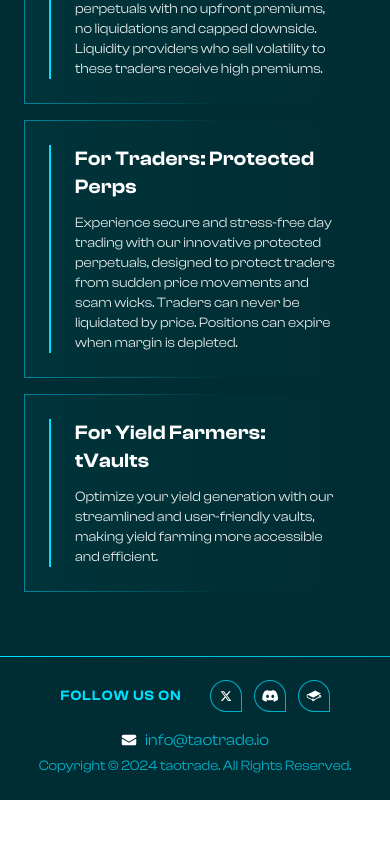
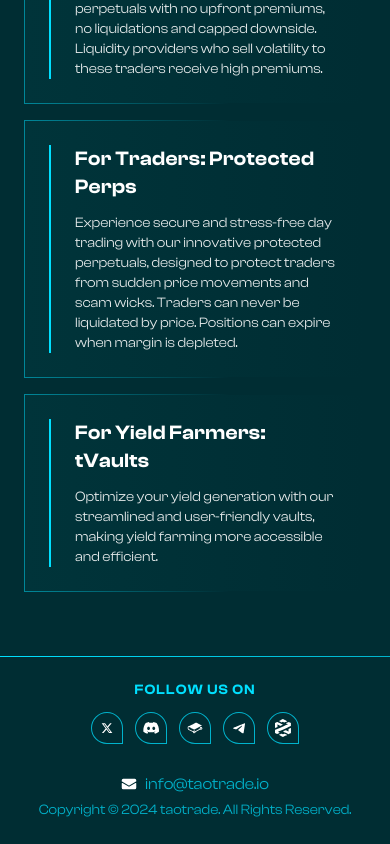
Before and after one commit to ladumorrajani/tao-trade, a Next.js app: page / in a window 390 px wide. Shown: the part 2142-2986 px from the top of the page. Before the commit the page ends 2942 px from the top, so only its background shows below. Built offline with nearby package versions, Linux system fonts and the light colour scheme.

Commit message:
feat: update social media

```diff
--- a/src/components/common/Footer.js
+++ b/src/components/common/Footer.js
@@ -1,7 +1,9 @@
 import Twitter from "@assets/images/twitter.svg";
 import Discord from "@assets/images/discord.svg";
 import GitBook from "@assets/images/gitbook.svg";
+import Telegram from "@assets/images/telegram.svg";
 import Email from "@assets/images/email.svg";
+import Dex from "@assets/images/dextools.svg";
 import Image from "next/image";
 import Link from "next/link";
 
@@ -10,22 +12,32 @@ const SocialMedia = [
 		img: Twitter,
 		alt: "Twitter",
 		link: "https://twitter.com/TaoTradeX",
+		width: 24,
 	},
 	{
 		img: Discord,
 		alt: "Discord",
 		link: "https://discord.gg/ndPpvfs2",
+		width: 22,
 	},
 	{
 		img: GitBook,
 		alt: "GitBook",
 		link: "https://docs.taotrade.io/",
+		width: 24,
 	},
-	// {
-	// 	img: Dex,
-	// 	alt: "Dex",
-	// 	link: "#",
-	// },
+	{
+		img: Telegram,
+		alt: "Telegram",
+		link: "https://t.me/TaoTradeOfficial",
+		width: 24,
+	},
+	{
+		img: Dex,
+		alt: "Dex",
+		link: "https://www.dextools.io/app/en/ether/pair-explorer/0xdb4296318885327bddf7cff46d08b4be5f5db4d6?t=1713972447851",
+		width: 18,
+	},
 ];
 
 const Footer = () => {
@@ -34,7 +46,7 @@ const Footer = () => {
 			<div className="w-full h-px bg-gradient-to-r from-[#00E0FF] to-[#00B4CC] absolute top-0 left-0" />
 			<div className="container">
 				<div className="flex items-center justify-between md:flex-col md:gap-4">
-					<div className="flex items-center gap-7">
+					<div className="flex items-center gap-7 sm:flex-col sm:gap-3 sm:mb-3">
 						<span className="text-base lg:text-sm text-[#00E0FF] font-semibold tracking-[0.08em] uppercase">
 							FOLLOW US ON
 						</span>
@@ -50,7 +62,7 @@ const Footer = () => {
 											<Image
 												src={item.img}
 												alt={item.alt}
-												width={24}
+												width={item.width}
 												className="lg:max-w-[16px]"
 											/>
 										</Link>
@@ -67,7 +79,7 @@ const Footer = () => {
 							<Image src={Email} alt="Email" width={16} />
 							info@taotrade.io
 						</Link>
-						<p className="text-sm text-[#00B3CC]">
+						<p className="text-sm text-[#00B3CC] sm:text-center">
 							Copyright © 2024 taotrade. All Rights Reserved.
 						</p>
 					</div>
```
Also changed, not shown: src/assets/images/dextools.svg (added).
